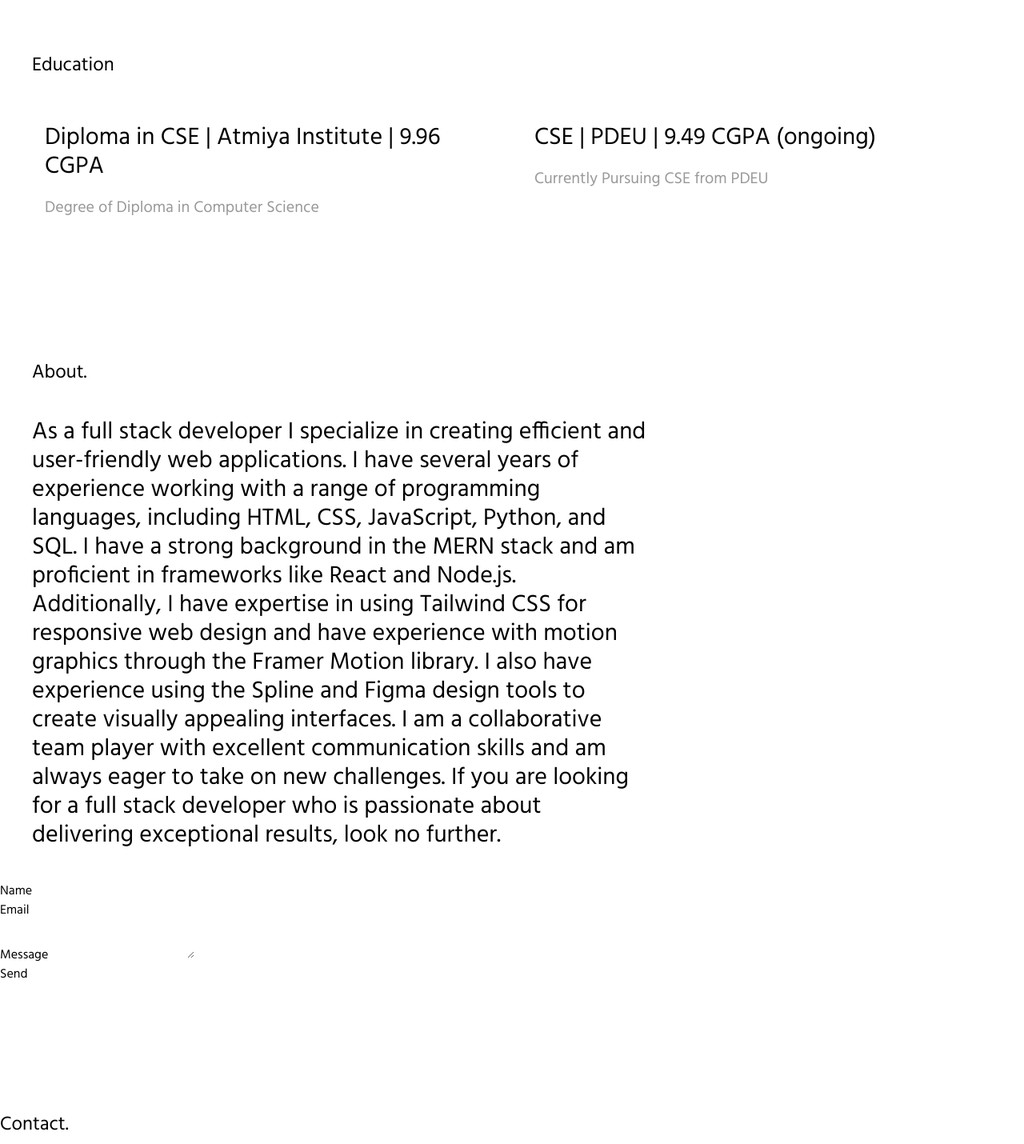
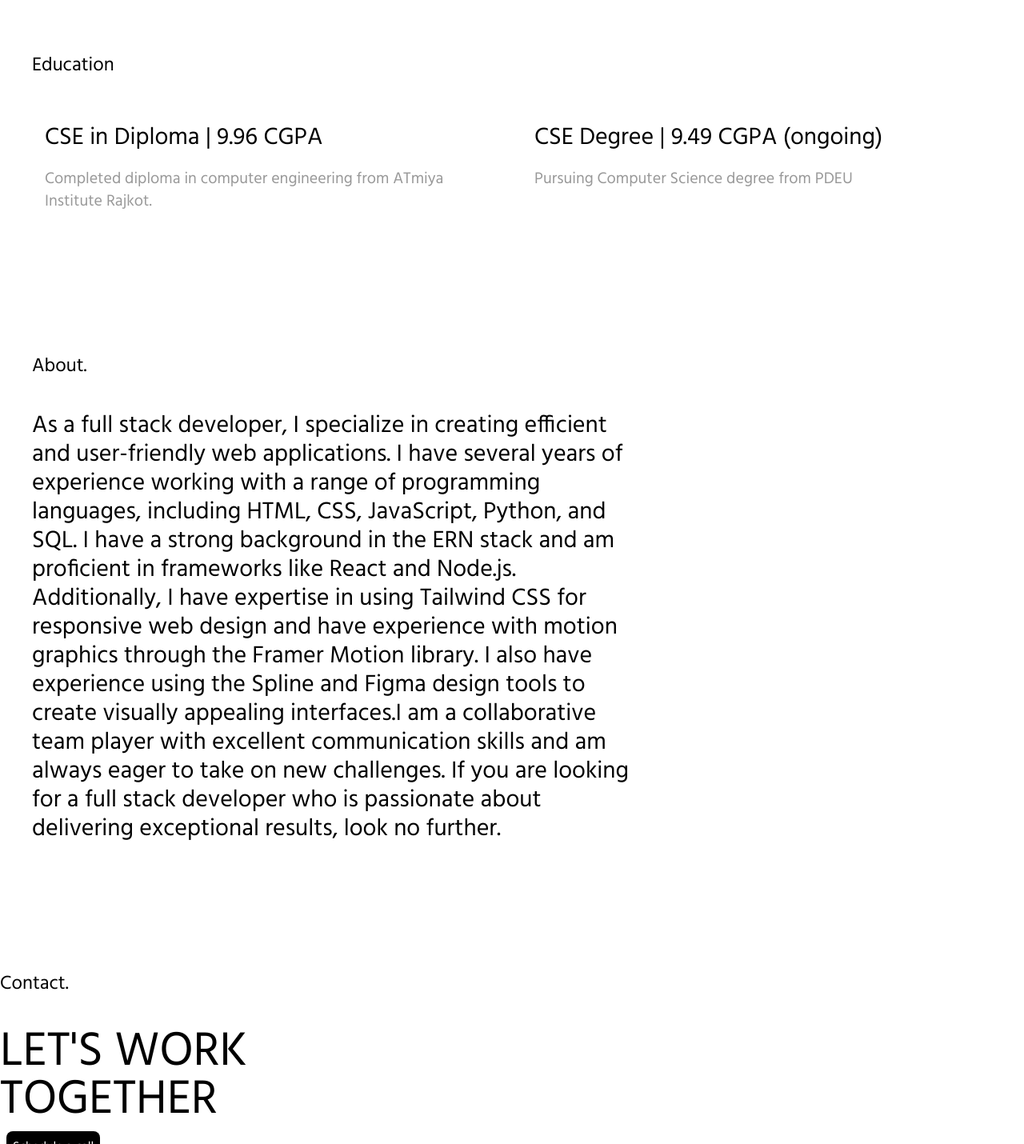
Before and after one commit to chintan-udani/PersonalPortfolio, a Next.js app: page / in a window 1280 px wide. Shown: the part 1906-3336 px from the top of the page at 80% size. Built offline with nearby package versions, Linux system fonts and the light colour scheme.

Commit message:
second update

```diff
--- a/components/Contact/index.js
+++ b/components/Contact/index.js
@@ -1,27 +1,22 @@
-import React from "react";
+import React from 'react'
 
 const Contact = () => {
   return (
     <>
-    <form name="contact" method="POST" data-netlify="true" netlify>
+    <form name="contact" method="POST" netlify>
   <p>
-      <label for="name">Name</label>
-      <input type="text" id="name" name="name" />
+    <label>Your Name: <input type="text" name="name" /></label>
   </p>
   <p>
-      <label for="email">Email</label>
-      <input type="text" id="email" name="email" />
-    </p>
-    <p>
-      <label for="message">Message</label>
-      <textarea id="message" name="message"></textarea>
+    <label>Your Message: <textarea name="message"></textarea></label>
   </p>
   <p>
     <button type="submit">Send</button>
   </p>
 </form>
+
     </>
   );
 };
 
-export default Contact;
+export default Contact
--- a/components/WorkCard/index.js
+++ b/components/WorkCard/index.js
@@ -2,8 +2,6 @@ import React from "react";
 
 const WorkCard = ({ img, name, description, onClick }) => {
   return (
-
-
     <>
       {/*
 
@@ -89,100 +87,102 @@ const WorkCard = ({ img, name, description, onClick }) => {
   );
 };
 
+if (typeof document !== "undefined") {
+  let element = document.querySelector(".class-name");
 
-if (typeof document !== 'undefined') {
-  let element = document.querySelector('.class-name')
-
-let progress = 50
-let startX = 0
-let active = 0
-let isDown = false
+  let progress = 50;
+  let startX = 0;
+  let active = 0;
+  let isDown = false;
 
   /*--------------------
 Contants
 --------------------*/
-const speedWheel = 0.02
-const speedDrag = -0.1
+  const speedWheel = 0.02;
+  const speedDrag = -0.1;
 
   /*--------------------
 Get Z
 --------------------*/
-const getZindex = (array, index) => (array.map((_, i) => (index === i) ? array.length : array.length - Math.abs(index - i)))
+  const getZindex = (array, index) =>
+    array.map((_, i) =>
+      index === i ? array.length : array.length - Math.abs(index - i)
+    );
 
   /*--------------------
 Items
 --------------------*/
-const $items = document.querySelectorAll('.carousel-item')
-const $cursors = document.querySelectorAll('.cursor')
+  const $items = document.querySelectorAll(".carousel-item");
+  const $cursors = document.querySelectorAll(".cursor");
 
   const displayItems = (item, index, active) => {
-  const zIndex = getZindex([...$items], active)[index]
-  item.style.setProperty('--zIndex', zIndex)
-  item.style.setProperty('--active', (index-active)/$items.length)
-}
+    const zIndex = getZindex([...$items], active)[index];
+    item.style.setProperty("--zIndex", zIndex);
+    item.style.setProperty("--active", (index - active) / $items.length);
+  };
 
   /*--------------------
 Animate
 --------------------*/
   const animate = () => {
-  progress = Math.max(0, Math.min(progress, 100))
-  active = Math.floor(progress/100*($items.length-1))
+    progress = Math.max(0, Math.min(progress, 100));
+    active = Math.floor((progress / 100) * ($items.length - 1));
 
-  $items.forEach((item, index) => displayItems(item, index, active))
-}
-animate()
+    $items.forEach((item, index) => displayItems(item, index, active));
+  };
+  animate();
 
   /*--------------------
 Click on Items
 --------------------*/
   $items.forEach((item, i) => {
-  item.addEventListener('click', () => {
-    progress = (i/$items.length) * 100 + 10
-    animate()
-  })
-})
+    item.addEventListener("click", () => {
+      progress = (i / $items.length) * 100 + 10;
+      animate();
+    });
+  });
 
   /*--------------------
 Handlers
 --------------------*/
   const handleWheel = e => {
-  const wheelProgress = e.deltaY * speedWheel
-  progress = progress + wheelProgress
-  animate()
+    const wheelProgress = e.deltaY * speedWheel;
+    progress = progress + wheelProgress;
+    animate();
+  };
+
+  const handleMouseMove = e => {
+    if (e.type === "mousemove") {
+      $cursors.forEach($cursor => {
+        $cursor.style.transform = `translate(${e.clientX}px, ${e.clientY}px)`;
+      });
     }
-
-const handleMouseMove = (e) => {
-  if (e.type === 'mousemove') {
-    $cursors.forEach(($cursor) => {
-      $cursor.style.transform = `translate(${e.clientX}px, ${e.clientY}px)`
-    })
-  }
-  if (!isDown) return
-  const x = e.clientX || (e.touches && e.touches[0].clientX) || 0
-  const mouseProgress = (x - startX) * speedDrag
-  progress = progress + mouseProgress
-  startX = x
-  animate()
-}
+    if (!isDown) return;
+    const x = e.clientX || (e.touches && e.touches[0].clientX) || 0;
+    const mouseProgress = (x - startX) * speedDrag;
+    progress = progress + mouseProgress;
+    startX = x;
+    animate();
+  };
 
   const handleMouseDown = e => {
-  isDown = true
-  startX = e.clientX || (e.touches && e.touches[0].clientX) || 0
-}
+    isDown = true;
+    startX = e.clientX || (e.touches && e.touches[0].clientX) || 0;
+  };
 
   const handleMouseUp = () => {
-  isDown = false
-}
+    isDown = false;
+  };
 
   /*--------------------
 Listeners
 --------------------*/
-document.addEventListener('mousewheel', handleWheel)
-document.addEventListener('mousedown', handleMouseDown)
-document.addEventListener('mousemove', handleMouseMove)
-document.addEventListener('mouseup', handleMouseUp)
-document.addEventListener('touchstart', handleMouseDown)
-document.addEventListener('touchmove', handleMouseMove)
-document.addEventListener('touchend', handleMouseUp)
+  document.addEventListener("mousewheel", handleWheel);
+  document.addEventListener("mousedown", handleMouseDown);
+  document.addEventListener("mousemove", handleMouseMove);
+  document.addEventListener("mouseup", handleMouseUp);
+  document.addEventListener("touchstart", handleMouseDown);
+  document.addEventListener("touchmove", handleMouseMove);
+  document.addEventListener("touchend", handleMouseUp);
 }
 export default WorkCard;
--- a/data/portfolio.json
+++ b/data/portfolio.json
@@ -74,16 +74,16 @@
   "services": [
     {
       "id": "1",
-      "title": "Diploma in CSE | Atmiya Institute | 9.96 CGPA",
-      "description": "Degree of Diploma in Computer Science "
+      "title": "CSE in Diploma | 9.96 CGPA ",
+      "description": "Completed diploma in computer engineering from ATmiya Institute Rajkot."
     },
     {
       "id": "2",
-      "title": "CSE | PDEU | 9.49 CGPA (ongoing)",
-      "description": "Currently Pursuing CSE from PDEU"
+      "title": "CSE Degree | 9.49 CGPA (ongoing)",
+      "description": "Pursuing Computer Science degree from PDEU"
     }
   ],
-  "aboutpara": "As a full stack developer I specialize in creating efficient and user-friendly web applications. I have several years of experience working with a range of programming languages, including HTML, CSS, JavaScript, Python, and SQL. I have a strong background in the MERN stack and am proficient in frameworks like React and Node.js. Additionally, I have expertise in using Tailwind CSS for responsive web design and have experience with motion graphics through the Framer Motion library. I also have experience using the Spline and Figma design tools to create visually appealing interfaces.  I am a collaborative team player with excellent communication skills and am always eager to take on new challenges. If you are looking for a full stack developer who is passionate about delivering exceptional results, look no further.",
+  "aboutpara": "As a full stack developer, I specialize in creating efficient and user-friendly web applications. I have several years of experience working with a range of programming languages, including HTML, CSS, JavaScript, Python, and SQL. I have a strong background in the ERN stack and am proficient in frameworks like React and Node.js. Additionally, I have expertise in using Tailwind CSS for responsive web design and have experience with motion graphics through the Framer Motion library. I also have experience using the Spline and Figma design tools to create visually appealing interfaces.I am a collaborative team player with excellent communication skills and am always eager to take on new challenges. If you are looking for a full stack developer who is passionate about delivering exceptional results, look no further.",
   "resume": {
     "tagline": "👋  I'm a software engineer, product designer.",
     "description": "I have delivered world-class user experiences to millions of people. Well-versed with React, Javascript, and most of the Web frameworks.",
--- a/pages/index.js
+++ b/pages/index.js
@@ -4,7 +4,6 @@ import ServiceCard from "../components/ServiceCard";
 import Socials from "../components/Socials";
 import Skills from "../components/Skills";
 import WorkCard from "../components/WorkCard";
-import Cont from "../components/Contact";
 import { useIsomorphicLayoutEffect } from "../utils";
 import { stagger } from "../animations";
 import Footer from "../components/Footer";
@@ -15,7 +14,7 @@ import Cursor from "../components/Cursor";
 
 // Local Data
 import data from "../data/portfolio.json";
-import Contact from "../components/Contact";
+
 
 export default function Home() {
   // Ref
@@ -139,7 +138,7 @@ export default function Home() {
             {data.aboutpara}
           </p>
         </div>
-        <Cont/>
+
         <Footer />
       </div>
     </div>
```
Lines whose indentation alone changed are shown as unchanged.
